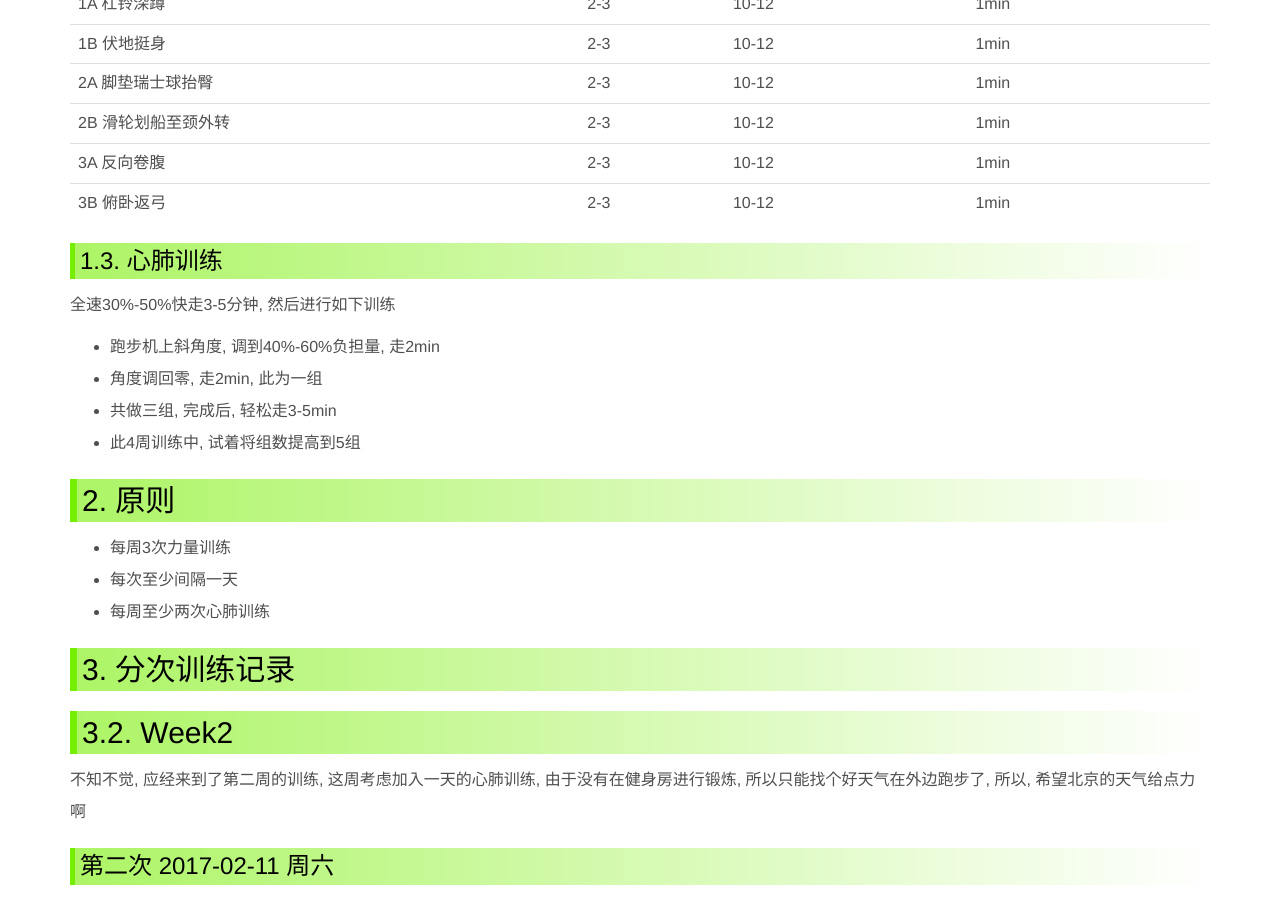
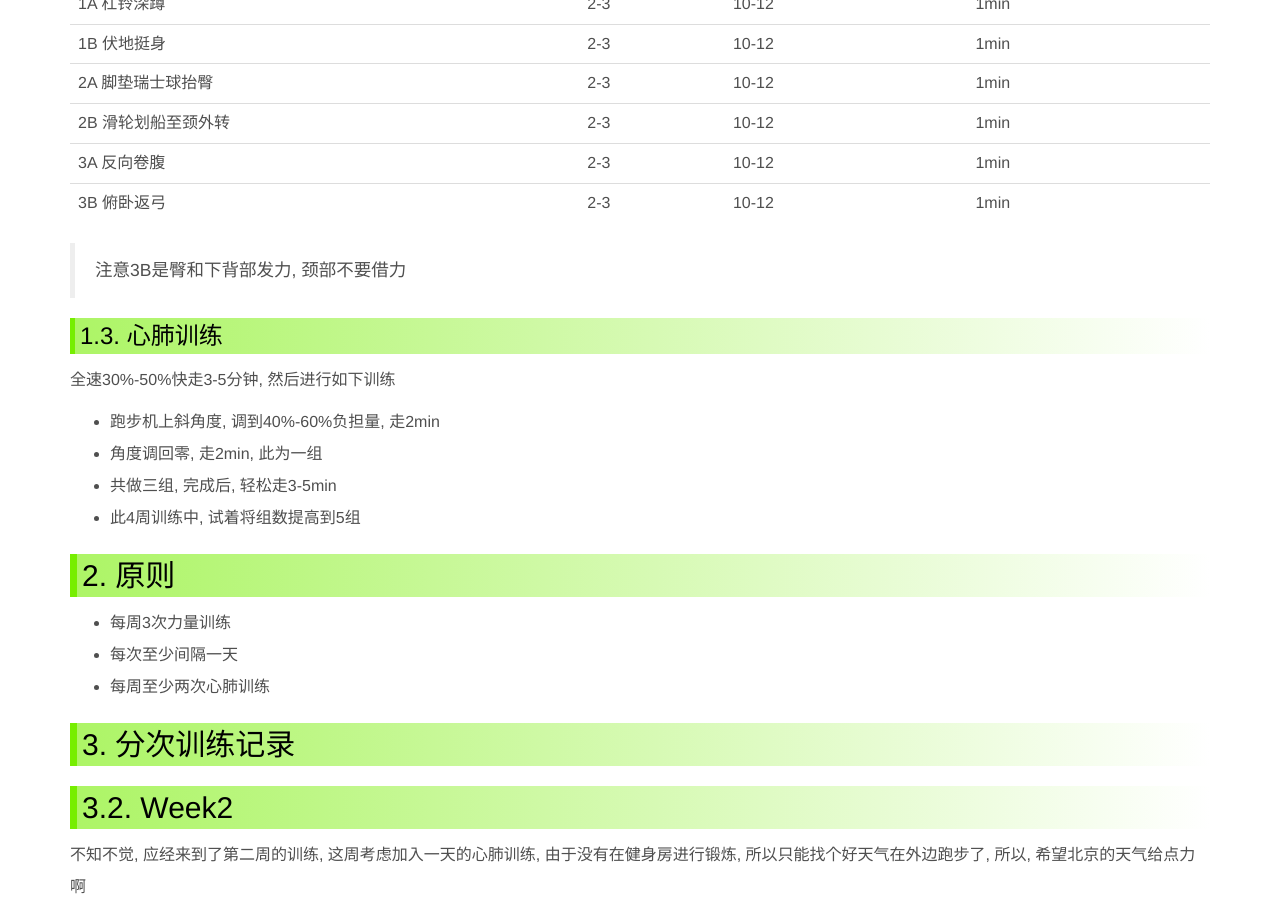
Before and after one commit to ronniewang/ronniewang.github.io, a Jekyll site: the page built from _posts/2017-02-02-body-building-2017.md, in a window 1280 px wide and 900 px high, scrolled down 837 px. Built offline with Jekyll 4.4.1, drawn with Linux system fonts in a browser that asks for light colours; some of the changed text lies outside the part shown.

Commit message:
update files

```diff
--- a/_posts/2017-02-02-body-building-2017.md
+++ b/_posts/2017-02-02-body-building-2017.md
@@ -33,6 +33,8 @@ description: 新的一年到来了, 猛男计划正式开始
 | 2B 滑轮划船至颈外转 | 2-3 | 10-12 | 1min |
 | 3A 反向卷腹 | 2-3 | 10-12 | 1min |
 | 3B 俯卧返弓 | 2-3 | 10-12 | 1min |
+
+> 注意3B是臀和下背部发力, 颈部不要借力
 
 ### 1.3. 心肺训练
 
```
Also changed, not shown: other parts of _posts/2017-02-02-body-building-2017.md (+0 -2 lines).
